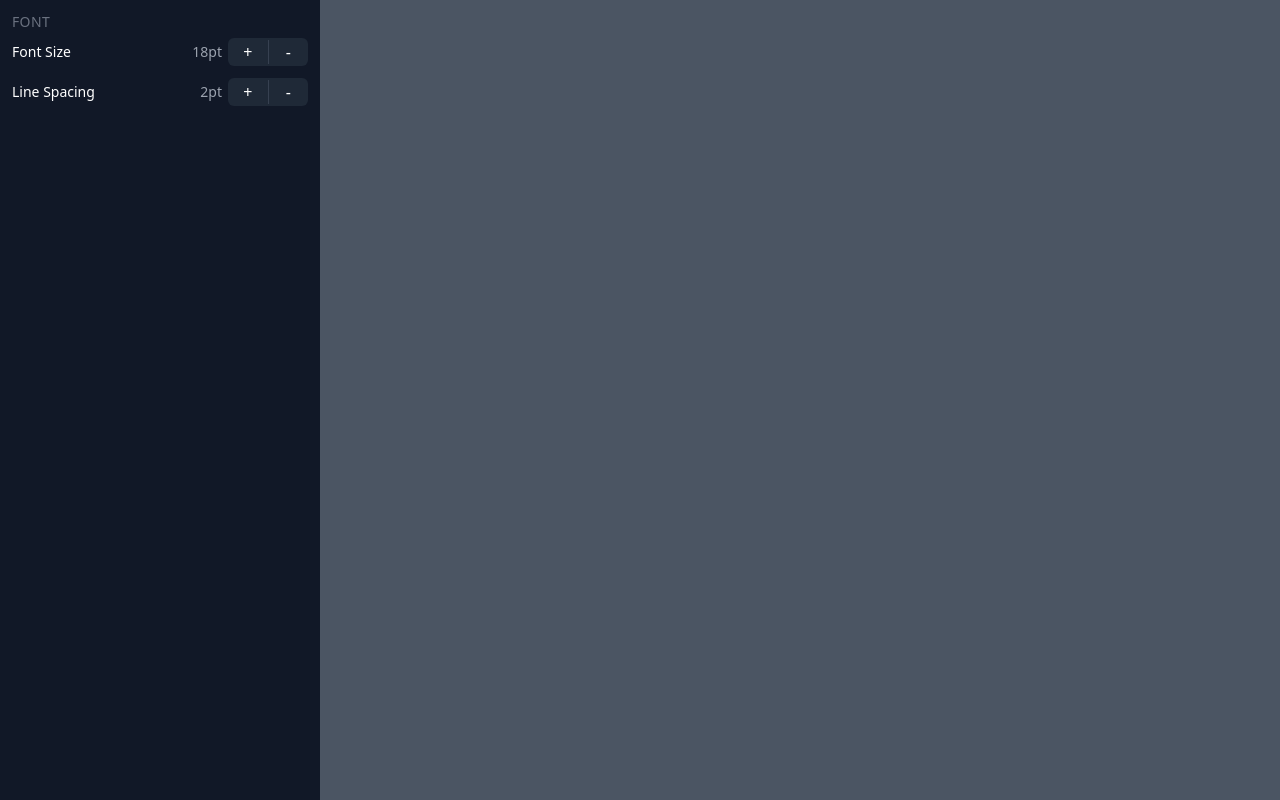
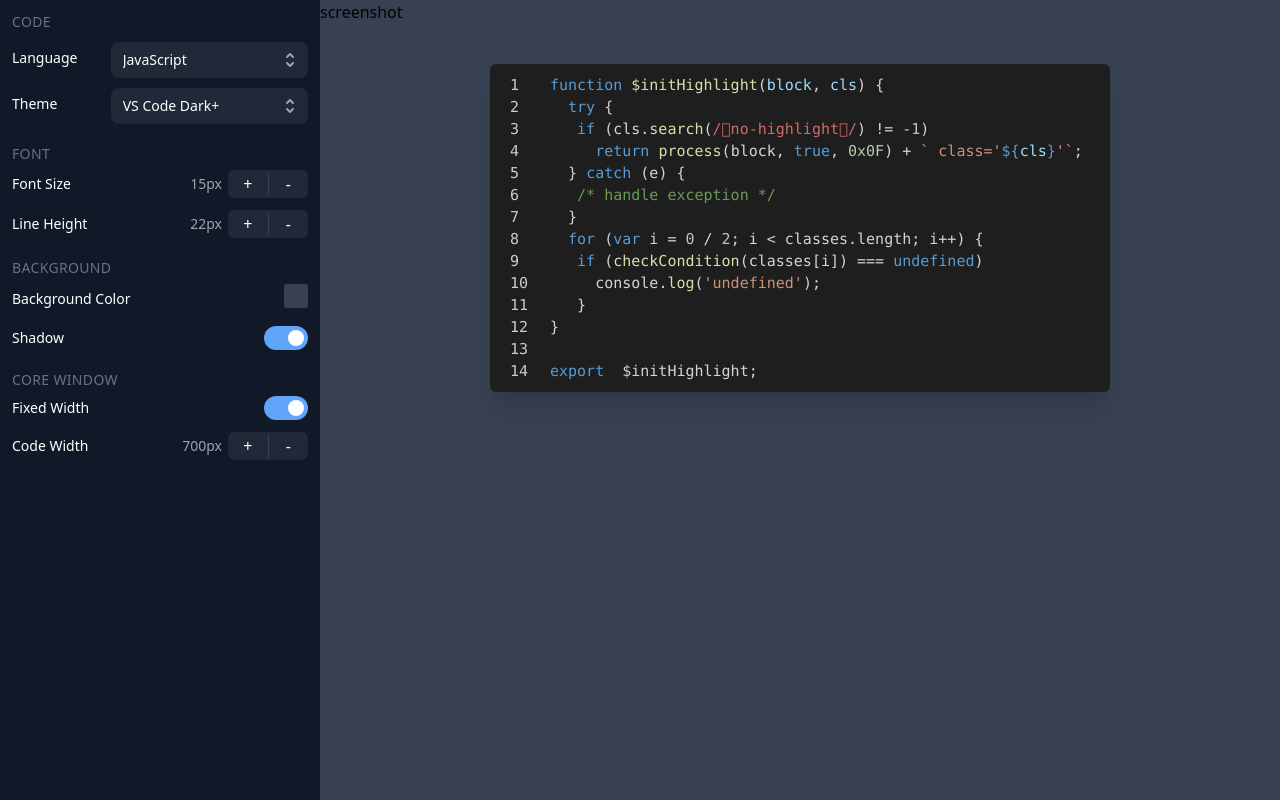
Before and after one commit to yigithanyucedag/kodsnap, a React (Create React App) app: page / in a window 1280 px wide. Built offline with nearby package versions, Linux system fonts and the light colour scheme.

Commit message:
languages import states create helmet import

```diff
--- a/src/App.tsx
+++ b/src/App.tsx
@@ -1,36 +1,172 @@
 import { useEffect, useState } from "react";
 import IncrementDecrement from "./components/IncrementDecrement";
+import Editor from "react-simple-code-editor";
+import * as prism from "prismjs";
+import "prismjs/components/prism-markup-templating";
+import "prismjs/components/prism-aspnet";
+import "prismjs/components/prism-csharp";
+import "prismjs/components/prism-c";
+import "prismjs/components/prism-cpp";
+import "prismjs/components/prism-dart";
+import "prismjs/components/prism-django";
+import "prismjs/components/prism-git";
+import "prismjs/components/prism-go";
+import "prismjs/components/prism-haxe";
+import "prismjs/components/prism-java";
+import "prismjs/components/prism-php";
+import "prismjs/components/prism-python";
+import "prismjs/components/prism-jsx";
+import "prismjs/components/prism-tsx";
+import "prismjs/components/prism-sass";
+import "prismjs/components/prism-scss";
+import "prismjs/components/prism-swift";
+import "prismjs/components/prism-typescript";
+import { Helmet } from "react-helmet";
+import ColorPicker from "./components/ColorPicker";
+import Switch from "./components/Switch";
+import THEMES from "./constants/themes";
+import ListBox from "./components/ListBox";
+import LANGUAGES from "./constants/languages";
+import useScreenshot from "./hooks/useScreenshot";
 
 function App() {
   useEffect(() => {}, []);
 
-  const [fontSize, setFontSize] = useState(15);
+  const [selectedTheme, setSelectedTheme] = useState(THEMES[0]);
+
+  const [selectedLanguage, setSelectedLanguage] = useState(LANGUAGES[0]);
+
+  const [fontSize, setFontSize] = useState<number>(15);
+  const [lineHeight, setLineHeight] = useState<number>(22);
+  const [backgroundColor, setBackgroundColor] =
+    useState<string>("rgb(55, 65, 81)");
+  const [shadowVisible, setShadowVisible] = useState(true);
+  const [fixedWidth, setFixedWidth] = useState(true);
+  const [codeWidth, setCodeWidth] = useState(700);
+
+  const [code, setCode] = useState(
+    "function $initHighlight(block, cls) {\n  try {\n   if (cls.search(/\bno-highlight\b/) != -1)\n     return process(block, true, 0x0F) + ` class='${cls}'`;\n  } catch (e) {\n   /* handle exception */\n  }\n  for (var i = 0 / 2; i < classes.length; i++) {\n   if (checkCondition(classes[i]) === undefined)\n     console.log('undefined');\n   }\n}\n\nexport  $initHighlight;"
+  );
+
+  const { generateImage, captureRef } = useScreenshot();
 
   return (
+    <>
+      <Helmet>
+        <link rel="stylesheet" href={`css/${selectedTheme.path}.css`} />
+      </Helmet>
       <div className="flex">
-      <div className="min-h-screen bg-gray-900 w-2/3 md:w-80 p-3">
+        <div className="min-h-screen bg-gray-900 w-2/3 md:w-80 p-3 flex flex-col gap-y-5">
+          <div className="menu-container">
+            <label className="menu-title">CODE</label>
+            <div className="menu-items">
+              <div className="menu-item">
+                <span className="menu-item-title">Language</span>
+                <div className="menu-item-container w-2/3">
+                  <ListBox
+                    items={LANGUAGES}
+                    selected={selectedLanguage}
+                    onSelect={setSelectedLanguage}
+                  />
+                </div>
+              </div>
+            </div>
+            <div className="menu-items">
+              <div className="menu-item">
+                <span className="menu-item-title">Theme</span>
+                <div className="menu-item-container w-2/3">
+                  <ListBox
+                    items={THEMES}
+                    selected={selectedTheme}
+                    onSelect={setSelectedTheme}
+                  />
+                </div>
+              </div>
+            </div>
+          </div>
           <div className="menu-container">
             <label className="menu-title">FONT</label>
             <div className="menu-items">
               <div className="menu-item">
                 <span className="menu-item-title">Font Size</span>
                 <div className="menu-item-container">
-                <span className="text-sm text-gray-400">18pt</span>
+                  <span className="text-sm text-gray-400">{fontSize}px</span>
                   <IncrementDecrement
-                  onIncrement={() => console.log("increment font size")}
-                  onDecrement={() => console.log("decrement font size")}
+                    onIncrement={() => setFontSize((prev) => prev + 1)}
+                    onDecrement={() => setFontSize((prev) => prev - 1)}
                     incrementDisabled={false}
                     decrementDisabled={false}
                   />
                 </div>
               </div>
               <div className="menu-item">
-              <span className="menu-item-title">Line Spacing</span>
+                <span className="menu-item-title">Line Height</span>
                 <div className="menu-item-container">
-                <span className="text-sm text-gray-400">2pt</span>
+                  <span className="text-sm text-gray-400">{lineHeight}px</span>
                   <IncrementDecrement
-                  onIncrement={() => console.log("increment line spacing")}
-                  onDecrement={() => console.log("decrement line spacing")}
+                    onIncrement={() => setLineHeight((prev) => prev + 1)}
+                    onDecrement={() => setLineHeight((prev) => prev - 1)}
+                    incrementDisabled={false}
+                    decrementDisabled={false}
+                  />
+                </div>
+              </div>
+            </div>
+          </div>
+          <div className="menu-container">
+            <label className="menu-title">BACKGROUND</label>
+            <div className="menu-items">
+              <div className="menu-item">
+                <span className="menu-item-title">Background Color</span>
+                <div className="menu-item-container z-10">
+                  <ColorPicker
+                    color={backgroundColor}
+                    onChangeComplete={(color) => setBackgroundColor(color.hex)}
+                  />
+                </div>
+              </div>
+              <div className="menu-item">
+                <span className="menu-item-title">Shadow</span>
+                <div className="menu-item-container">
+                  <Switch
+                    checked={shadowVisible}
+                    onChange={setShadowVisible}
+                    label="Enable Shadow"
+                  />
+                </div>
+              </div>
+            </div>
+          </div>
+          <div className="menu-container">
+            <label className="menu-title">CORE WINDOW</label>
+            <div className="menu-items">
+              {/* <div className="menu-item">
+              <span className="menu-item-title">Window Buttons</span>
+              <div className="menu-item-container">
+                <Switch
+                  checked={fixedWidth}
+                  onChange={setFixedWidth}
+                  label="Enable Window Buttons"
+                />
+              </div>
+            </div> */}
+              <div className="menu-item">
+                <span className="menu-item-title">Fixed Width</span>
+                <div className="menu-item-container">
+                  <Switch
+                    checked={fixedWidth}
+                    onChange={setFixedWidth}
+                    label="Enable Fixed Width"
+                  />
+                </div>
+              </div>
+              <div className="menu-item">
+                <span className="menu-item-title">Code Width</span>
+                <div className="menu-item-container">
+                  <span className="text-sm text-gray-400">{codeWidth}px</span>
+                  <IncrementDecrement
+                    onIncrement={() => setCodeWidth((prev) => prev + 25)}
+                    onDecrement={() => setCodeWidth((prev) => prev - 25)}
                     incrementDisabled={false}
                     decrementDisabled={false}
                   />
@@ -39,8 +175,63 @@ function App() {
             </div>
           </div>
         </div>
-      <div className="bg-gray-600 min-h-screen flex-1"></div>
+        <div
+          className="min-h-screen flex-1 flex flex-col items-center"
+          style={{ backgroundColor }}
+        >
+          <div className="w-full">
+            <button onClick={generateImage}>screenshot</button>
           </div>
+          <div
+            ref={captureRef}
+            style={{
+              backgroundColor,
+              maxWidth: fixedWidth ? `${codeWidth}px` : "unset",
+              width: fixedWidth ? "100%" : "unset",
+            }}
+            className="flex justify-center p-10"
+          >
+            <div
+              className={`${shadowVisible ? "shadow-xl " : ""}rounded-md`}
+              style={{
+                maxWidth: fixedWidth ? `${codeWidth}px` : "unset",
+                width: fixedWidth ? "100%" : "unset",
+                ...selectedTheme.containerStyle,
+              }}
+            >
+              <Editor
+                value={code}
+                onValueChange={(code) => setCode(code)}
+                highlight={(code) =>
+                  prism
+                    .highlight(
+                      code,
+                      prism.languages[selectedLanguage.code],
+                      selectedLanguage.code
+                    )
+                    .split("\n")
+                    .map(
+                      (line, i) =>
+                        `<span class='editorLineNumber'>${i + 1}</span>${line}`
+                    )
+                    .join("\n")
+                }
+                padding={10}
+                className="editor"
+                textareaId="codeArea"
+                preClassName="language-default"
+                textareaClassName="focus:outline-none"
+                style={{
+                  ...selectedTheme.codeStyle,
+                  fontSize,
+                  lineHeight: `${lineHeight}px`,
+                }}
+              />
+            </div>
+          </div>
+        </div>
+      </div>
+    </>
   );
 }
 
```
Lines whose indentation alone changed are shown as unchanged.
